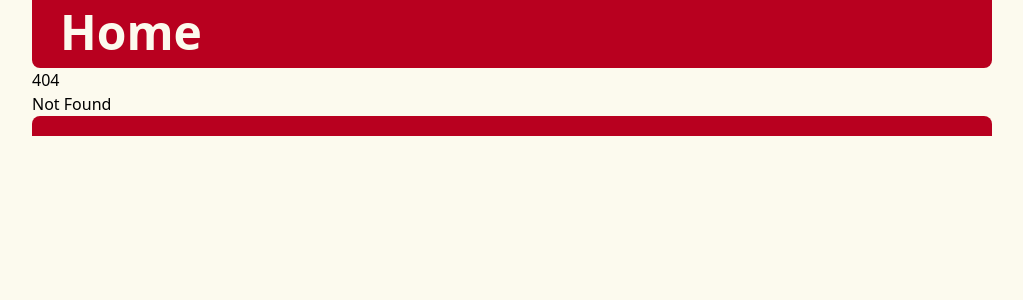
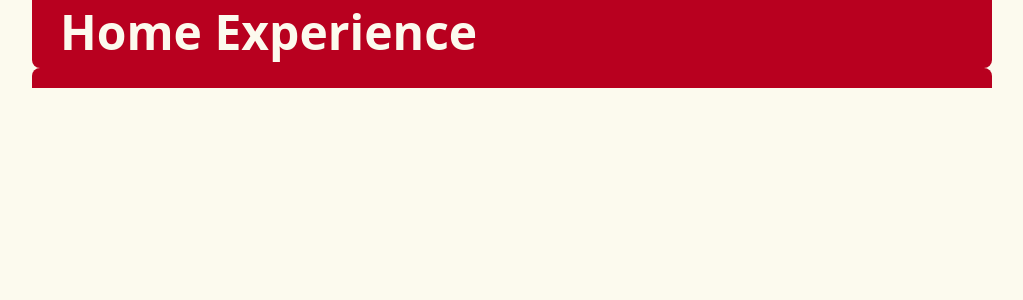
Before and after one commit to AdamKvant/AdamKvantSite, a SvelteKit app: page /experience in a window 1280 px wide. Before the commit this address had no page. Shown: the top 300 px of the page, without its empty margins (128-1151 px from the left). Built offline with nearby package versions, Linux system fonts and the light colour scheme.

Commit message:
added empty experience route

```diff
--- a/src/components/Header.svelte
+++ b/src/components/Header.svelte
@@ -1,6 +1,6 @@
 <div class="headerOverall rounded-b-lg">
     <a class="hoverHeader pl-5" href="/">Home</a>
-    <!-- <a class="hoverHeader" href="/experience">Experience</a> |
-    <a class="hoverHeader" href="/projects">Projects</a> |
+    <a class="hoverHeader" href="/experience">Experience</a>
+    <!-- <a class="hoverHeader" href="/projects">Projects</a> |
     <a class="hoverHeader" href="/contact-me">Contact Me</a> -->
 </div>
--- /dev/null
+++ b/src/routes/experience/+page.svelte
@@ -0,0 +1,7 @@
+<script>
+    import { onMount } from 'svelte';
+
+    onMount(() => {
+      document.title = "Experience";
+    });
+  </script>
```
